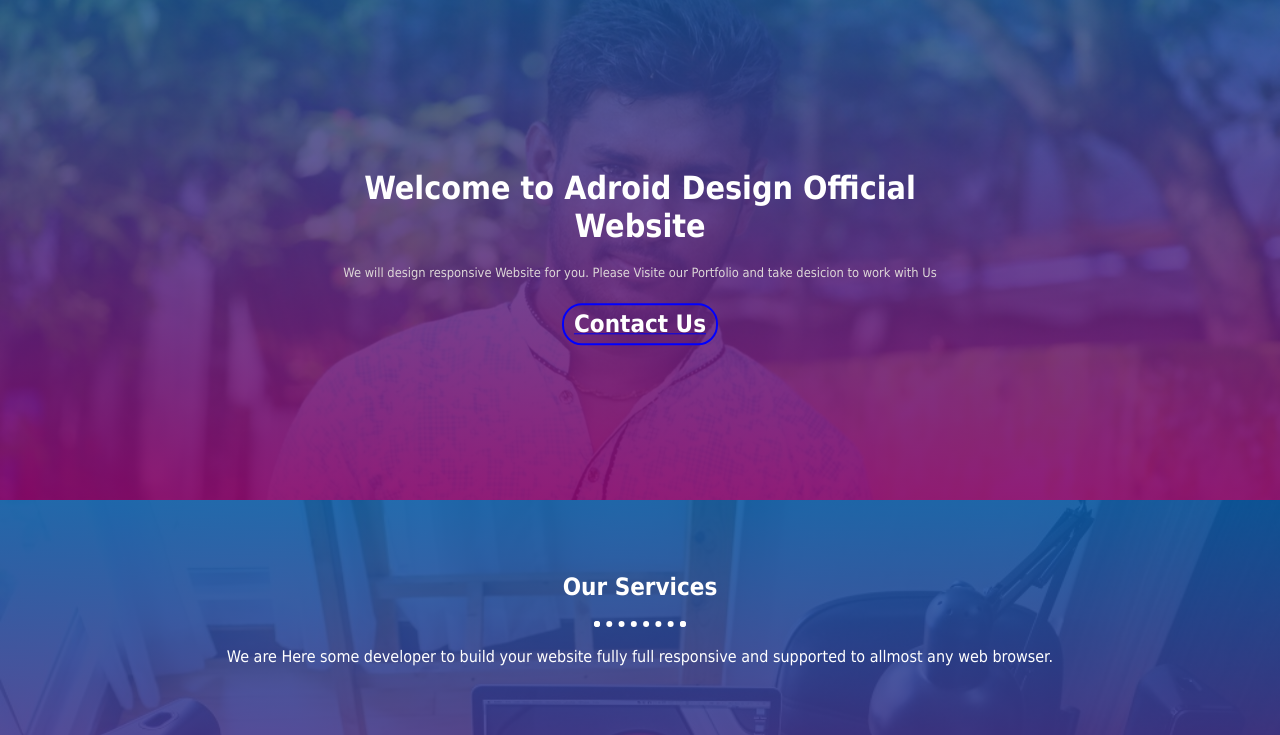
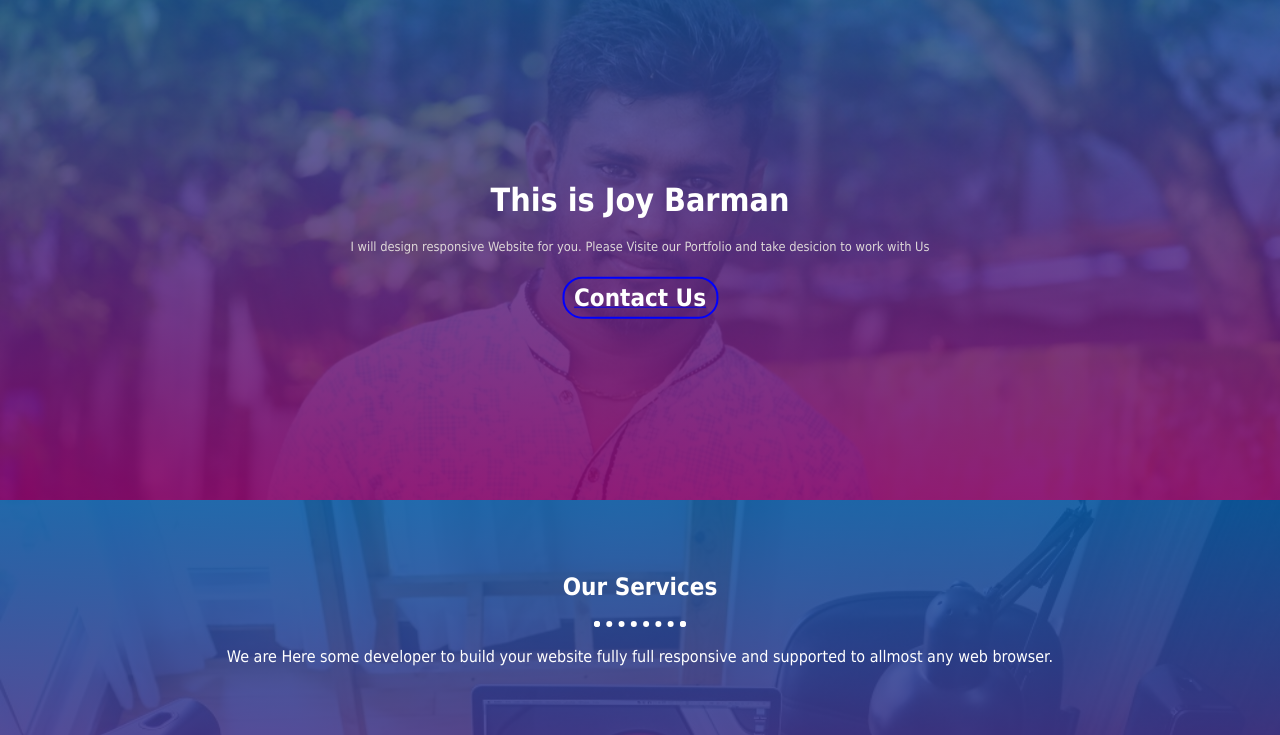
Before and after one commit to joybormon/joybormon.github.io, a plain HTML site: page index.html in a window 1280 px wide. Shown: the part 60-795 px from the top of the page. Drawn offline with Linux system fonts and the light colour scheme; a web font is replaced by a local one.

Commit message:
Update index.html

```diff
--- a/index.html
+++ b/index.html
@@ -69,8 +69,8 @@
     <section class="main" id="Home">
         <div class="basic-container">
             <div class="main-content">
-                <h1>Welcome to Adroid Design Official Website</h1>
-            <p> We will design responsive Website for you. Please Visite our Portfolio and take desicion to work with Us</p>
+                <h1>This is Joy Barman</h1>
+            <p>I will design responsive Website for you. Please Visite our Portfolio and take desicion to work with Us</p>
 
             <a href="#Contact"><span class="main-span"> Contact Us</span></a>
             </div>
```
